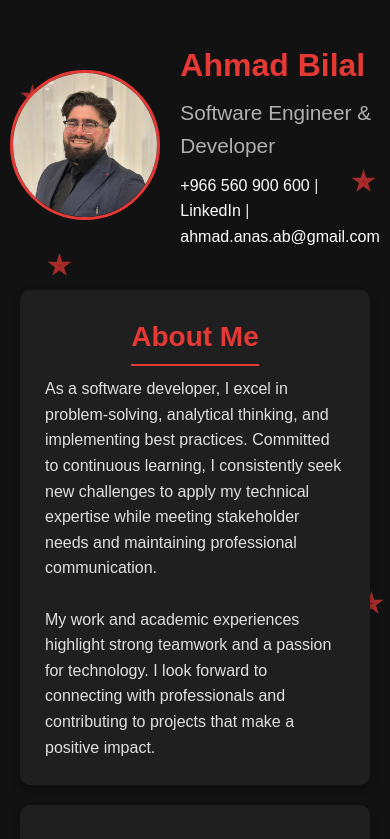
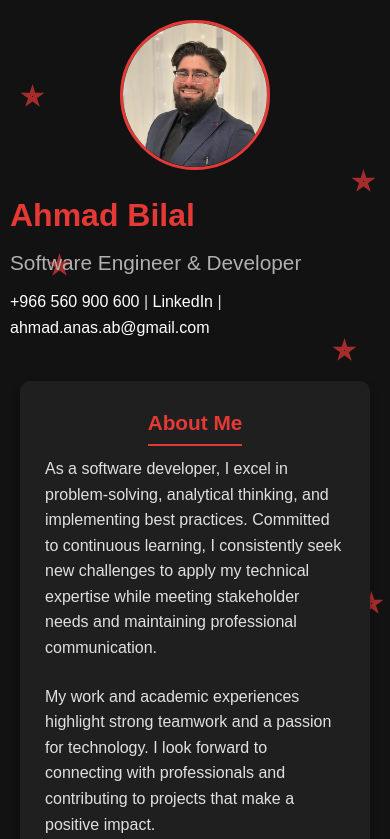
Before and after one commit to Abilal9/abilal.co, a React (Create React App) app: page / in a window 390 px wide. Shown: the top 839 px of the page. Built offline with nearby package versions, Linux system fonts and the light colour scheme.

Commit message:
Improve View for Mobile

```diff
--- a/src/App.css
+++ b/src/App.css
@@ -14,11 +14,50 @@ body {
   padding: 40px 20px;
 }
 
+@media (max-width: 600px) {
+  body {
+    padding: 20px 10px;
+  }
+}
+
 /* Centered Content Wrapper */
 .content-container {
   max-width: 1100px;  /* Increase max-width to match the projects */
   margin: 0 auto;
   text-align: center;
+}
+
+@media (max-width: 600px) {
+  .content-container {
+    padding: 0 10px;
+  }
+
+  .fade-section, .project-section {
+    padding: 15px;
+    font-size: 0.9rem;
+  }
+
+  .name {
+    font-size: 1.8rem;
+  }
+
+  .title {
+    font-size: 1rem;
+  }
+
+  .socials p, .socials a {
+    font-size: 0.85rem;
+  }
+
+  .profile-container {
+    flex-direction: column;
+    gap: 10px;
+  }
+
+  .profile-img {
+    width: 120px;
+    height: 120px;
+  }
 }
 
 /* Header Section */
@@ -265,6 +304,7 @@ html, body {
   min-height: 200vh;  /* Extend to cover the entire scrollable area */
   pointer-events: none; /* So they don’t block clicks */
   z-index: -1; /* Behind all content */
+  overflow: hidden;
 }
 
 .background-shape.star {
@@ -330,3 +370,28 @@ html, body {
   object-fit: contain;
   border-radius: 8px;
 }
+
+@media (max-width: 600px) {
+  .project-section h3 {
+    font-size: 1.1rem;
+  }
+
+  .project-section p {
+    font-size: 0.85rem;
+  }
+
+  .project-section img {
+    max-width: 40px;
+    height: auto;
+  }
+}
+
+@media (max-width: 600px) {
+  section h2 {
+    font-size: 1.3rem;
+  }
+
+  section ul li {
+    font-size: 0.9rem;
+  }
+}
```
